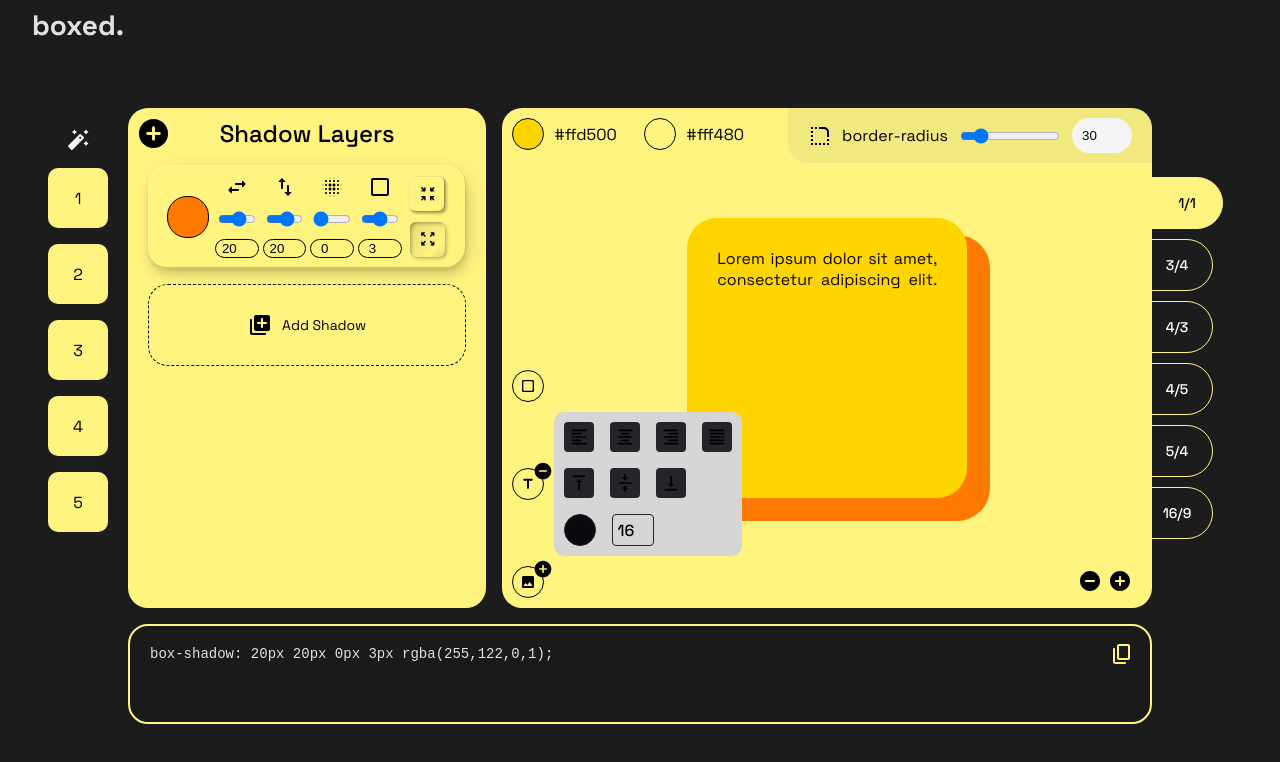
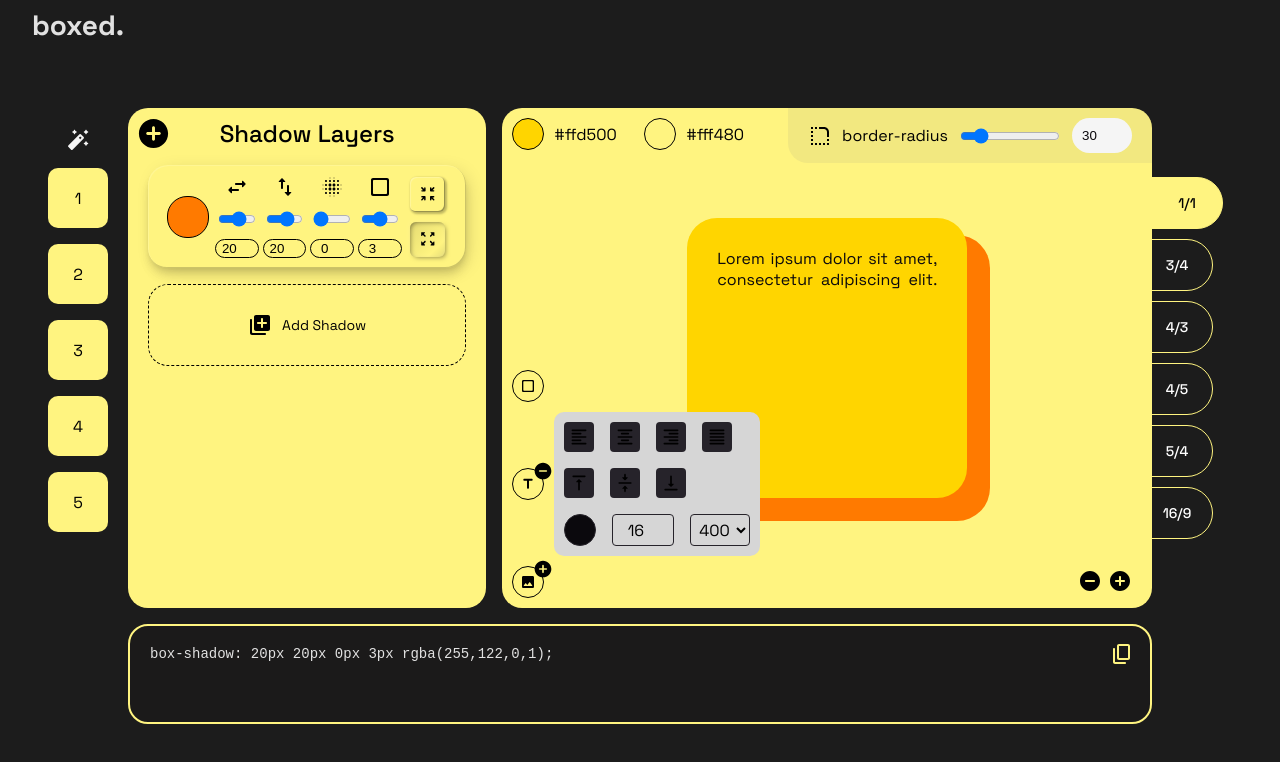
Before and after one commit to RyanMilbourne/boxed, a React (Vite) app: page / in a window 1280 px wide. Both pictures are taken after a click on the element 543 px from the left and 527 px from the top of the page. Shown: the top 762 px of the page. Built offline with nearby package versions, Linux system fonts and the light colour scheme.

Commit message:
add font weight

```diff
--- a/src/components/Box/Hero/HeroBox.jsx
+++ b/src/components/Box/Hero/HeroBox.jsx
@@ -28,6 +28,7 @@ const HeroBox = () => {
   const [textAlign, setTextAlign] = useState("justify");
   const [verticalAlign, setVerticalAlign] = useState("flex-start");
   const [textSize, setTextSize] = useState(16);
+  const [textWeight, setTextWeight] = useState(400);
 
   const {
     boxShadows,
@@ -121,6 +122,10 @@ const HeroBox = () => {
     setTextSize(e.target.value);
   };
 
+  const handleTextWeight = (e) => {
+    setTextWeight(e.target.value);
+  };
+
   useEffect(() => {
     updateTextColor(backgroundColor);
   }, [backgroundColor, updateTextColor]);
@@ -150,6 +155,7 @@ const HeroBox = () => {
             verticalAlign={verticalAlign}
             customTextColor={customTextColor}
             textSize={textSize}
+            textWeight={textWeight}
           />
         )}
       </div>
@@ -245,6 +251,22 @@ const HeroBox = () => {
                   value={textSize}
                   onChange={handleTextSize}
                 />
+                <select
+                  name="fontWeight"
+                  id="fontWeight"
+                  className="text-weight-input"
+                  onChange={handleTextWeight}
+                >
+                  <option value="100">100</option>
+                  <option value="200">200</option>
+                  <option value="300">300</option>
+                  <option value="400" selected>
+                    400
+                  </option>
+                  <option value="500">500</option>
+                  <option value="600">600</option>
+                  <option value="700">700</option>
+                </select>
               </div>
             </div>
           )}
--- a/src/components/Box/Hero/HeroBoxStyles.scss
+++ b/src/components/Box/Hero/HeroBoxStyles.scss
@@ -233,10 +233,24 @@
   padding: 0;
   margin: 0;
   border: 1px solid #26232a;
-  width: 40px;
+  width: 60px;
   font-family: inherit;
   font-size: 1rem;
-  font-weight: 500;
+  font-weight: 400;
+  text-align: center;
+  border-radius: 4px;
+}
+
+.text-weight-input {
+  background-color: transparent;
+  color: black;
+  padding: 0;
+  margin: 0;
+  border: 1px solid #26232a;
+  width: 60px;
+  font-family: inherit;
+  font-size: 1rem;
+  font-weight: 400;
   text-align: center;
   border-radius: 4px;
 }
--- a/src/components/Box/Hero/HeroContent/HeroText.jsx
+++ b/src/components/Box/Hero/HeroContent/HeroText.jsx
@@ -2,7 +2,13 @@ import React, { useState, useContext, useRef } from "react";
 import { ControlsContext } from "../../../../hooks/ControlsContext";
 import boxFillerData from "../../../../data/boxFillerData";
 
-const HeroText = ({ textAlign, verticalAlign, customTextColor, textSize }) => {
+const HeroText = ({
+  textAlign,
+  verticalAlign,
+  customTextColor,
+  textSize,
+  textWeight,
+}) => {
   const [textData, setTextData] = useState(boxFillerData.text);
   const textareaRef = useRef(null);
 
@@ -29,6 +35,7 @@ const HeroText = ({ textAlign, verticalAlign, customTextColor, textSize }) => {
           color: customTextColor,
           textAlign: textAlign,
           fontSize: `${textSize}px`,
+          fontWeight: textWeight,
         }}
       />
     </div>
```
